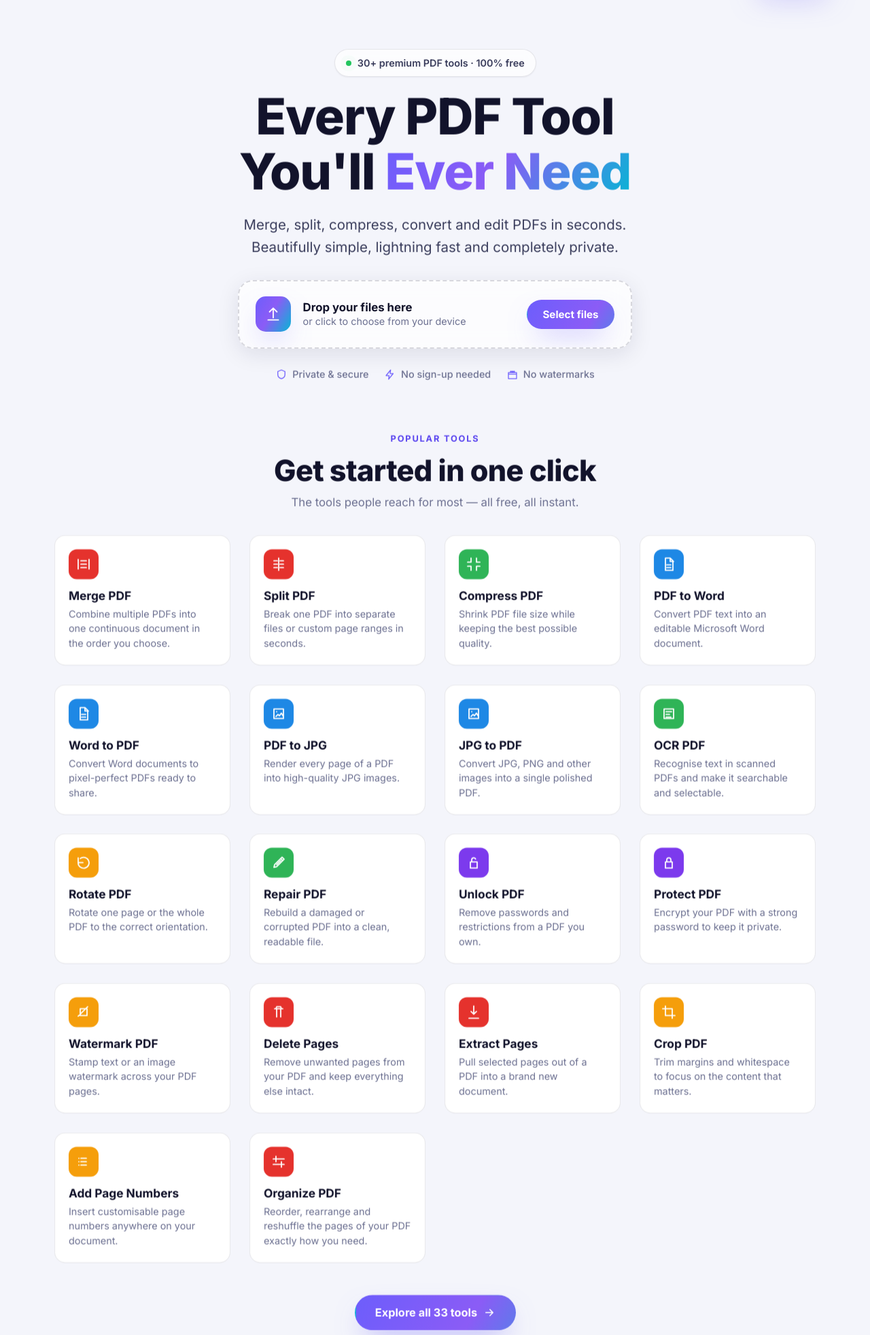
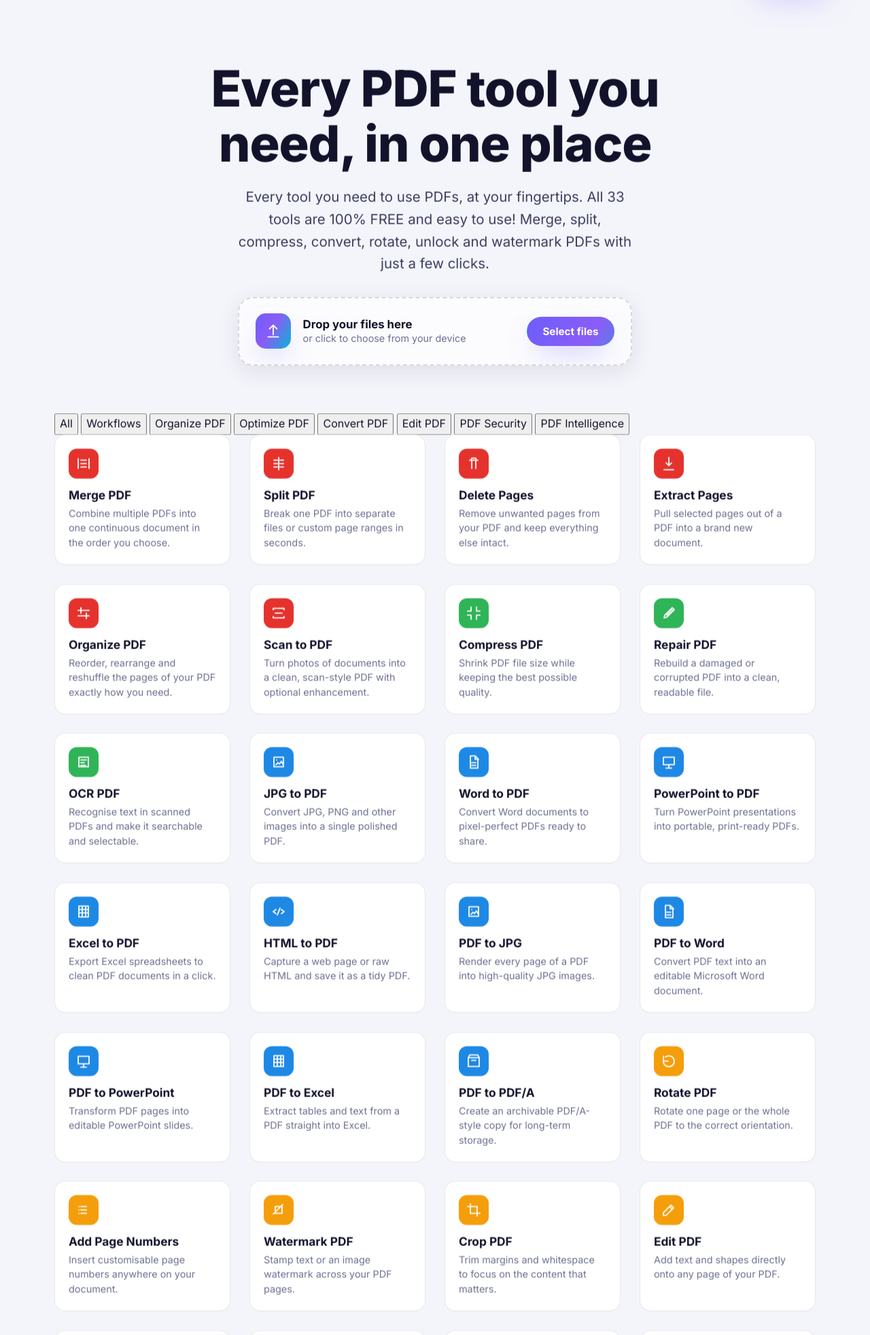
Before and after one commit to ToheedJutt/glasspdfstudio, a Flask app: page / in a window 1280 px wide. Shown: the part 64-2028 px from the top of the page at 68% size. Run offline with Flask 3, Linux system fonts and the light colour scheme; some libraries are stand-ins or nearby versions.

Commit message:
Homepage v3: iLovePDF pattern — pills, full tool grid, dark footer sections

```diff
--- a/GlassPDFStudio/templates/index.html
+++ b/GlassPDFStudio/templates/index.html
@@ -10,18 +10,14 @@
   <section class="hero">
     <div class="container hero__inner">
       <div class="hero__copy">
-        <span class="hero__eyebrow" data-reveal>
-          <span class="hero__eyebrow-dot"></span> 30+ premium PDF tools · 100% free
-        </span>
-        <h1 class="hero__title" data-reveal>
-          Every PDF Tool<br>You'll <span class="grad-text">Ever Need</span>
-        </h1>
+        <h1 class="hero__title" data-reveal>Every PDF tool you need, in one place</h1>
         <p class="hero__lead" data-reveal>
-          Merge, split, compress, convert and edit PDFs in seconds.
-          Beautifully simple, lightning fast and completely private.
+          Every tool you need to use PDFs, at your fingertips. All 33 tools are
+          100% FREE and easy to use! Merge, split, compress, convert, rotate,
+          unlock and watermark PDFs with just a few clicks.
         </p>
 
-        {# Large upload / drag-drop launcher. #}
+        {# Slim upload launcher — dropping files opens the tool chooser. #}
         <div class="hero-drop" data-hero-drop tabindex="0" role="button"
              aria-label="Upload PDF files to get started" data-reveal>
           <input type="file" data-hero-input multiple hidden
@@ -32,12 +28,6 @@
             <span>or click to choose from your device</span>
           </span>
           <span class="hero-drop__cta btn btn--primary">Select files</span>
-        </div>
-
-        <div class="hero__trust" data-reveal>
-          <span>{{ 'shield' | svg_icon | safe }} Private &amp; secure</span>
-          <span>{{ 'bolt' | svg_icon | safe }} No sign-up needed</span>
-          <span>{{ 'gift' | svg_icon | safe }} No watermarks</span>
         </div>
       </div>
     </div>
@@ -66,99 +56,127 @@
   </div>
 
   {# ================================================================ #}
-  {# FEATURED TOOLS GRID                                              #}
+  {# TOOLS — category pills + full grid                               #}
   {# ================================================================ #}
   <section class="tools-section" id="tools">
     <div class="container">
-      <div class="section-head" data-reveal>
-        <span class="section-kicker">Popular tools</span>
-        <h2 class="section-title">Get started in one click</h2>
-        <p class="section-sub">The tools people reach for most — all free, all instant.</p>
+      <div class="filter-pills" data-reveal role="group" aria-label="Filter tools by category">
+        <button class="pill is-active" type="button" data-pill="all">All</button>
+        <button class="pill" type="button" data-pill="workflows">Workflows</button>
+        {% for cat in categories %}
+          <button class="pill" type="button" data-pill="{{ cat.id }}">{{ cat.id }}</button>
+        {% endfor %}
       </div>
 
       <div class="tool-grid">
-        {% for tool in featured_tools %}
-          {{ tool_card(tool, loop.index0) }}
-        {% endfor %}
-      </div>
-
-      <div class="tools-section__more" data-reveal>
-        <a class="btn btn--primary btn--lg" href="{{ url_for('home.all_tools') }}">
-          Explore all {{ ALL_TOOLS | length }} tools
-          <span class="btn__icon" aria-hidden="true">{{ 'arrow' | svg_icon | safe }}</span>
-        </a>
-      </div>
-    </div>
-  </section>
-
-  {# ================================================================ #}
-  {# CATEGORY SHOWCASE                                                #}
-  {# ================================================================ #}
-  <section class="cats">
-    <div class="container">
-      <div class="section-head" data-reveal>
-        <span class="section-kicker">Everything in one place</span>
-        <h2 class="section-title">A tool for every job</h2>
-      </div>
-      <div class="cats__grid">
+        {% set ns = namespace(i=0) %}
         {% for cat in categories %}
-          <a class="cat-card" href="{{ url_for('home.all_tools') }}#cat-{{ cat.id | replace(' ', '-') | lower }}"
-             data-reveal data-cat="{{ cat.id }}" style="--accent: {{ cat.accent }}; --i: {{ loop.index0 }}">
-            <span class="cat-card__label">{{ cat.label }}</span>
-            <span class="cat-card__count">{{ tools_by_category[cat.id] | length }} tools</span>
-            <span class="cat-card__tools">
-              {% for t in tools_by_category[cat.id][:4] %}<span>{{ t.name }}</span>{% endfor %}
-            </span>
-            <span class="cat-card__go" aria-hidden="true">{{ 'arrow' | svg_icon | safe }}</span>
-          </a>
+          {% for tool in tools_by_category[cat.id] %}
+            {{ tool_card(tool, ns.i) }}
+            {% set ns.i = ns.i + 1 %}
+          {% endfor %}
         {% endfor %}
       </div>
     </div>
   </section>
 
   {# ================================================================ #}
-  {# WHY CHOOSE — FEATURES                                            #}
+  {# WORK YOUR WAY                                                    #}
   {# ================================================================ #}
-  <section class="features">
+  <section class="ways">
     <div class="container">
       <div class="section-head" data-reveal>
-        <span class="section-kicker">Why GlassPDFStudio</span>
-        <h2 class="section-title">Built to feel effortless</h2>
-        <p class="section-sub">Powerful enough for pros, simple enough for everyone.</p>
+        <h2 class="section-title">Work your way</h2>
       </div>
-
-      <div class="feature-grid">
-        {% set features = [
-          {'icon':'bolt','title':'Fast by design','text':'Tools are tuned to finish in seconds, even on big files.'},
-          {'icon':'shield','title':'Private by default','text':'The desktop app runs 100% on your machine — files you process there never leave it.'},
-          {'icon':'check','title':'No watermarks, ever','text':'Clean, professional output with no branding added to your documents.'},
-          {'icon':'gift','title':'Free, all of it','text':'Every tool is free. No trials, no page limits, no paywall tricks.'},
-          {'icon':'offline','title':'Works offline','text':'Install the desktop app and keep working with no connection at all.'},
-          {'icon':'doc','title':'Everyday formats','text':'PDF, Word, Excel, PowerPoint and images — convert between them freely.'}
-        ] %}
-        {% for f in features %}
-          <div class="feature" data-reveal style="--i: {{ loop.index0 }}">
-            <span class="feature__icon" aria-hidden="true">{{ f.icon | svg_icon | safe }}</span>
-            <h3 class="feature__title">{{ f.title }}</h3>
-            <p class="feature__text">{{ f.text }}</p>
+      <div class="ways__grid">
+        <div class="way-card" data-reveal>
+          <div class="way-card__art" aria-hidden="true">{{ 'offline' | svg_icon | safe }}</div>
+          <div class="way-card__body">
+            <h3 class="way-card__title">Work offline with Desktop</h3>
+            <p class="way-card__text">Batch edit and manage documents locally, with no internet and no limits.</p>
           </div>
-        {% endfor %}
+        </div>
+        <div class="way-card" data-reveal>
+          <div class="way-card__art" aria-hidden="true">{{ 'doc' | svg_icon | safe }}</div>
+          <div class="way-card__body">
+            <h3 class="way-card__title">On-the-go with Mobile</h3>
+            <p class="way-card__text">Your favourite tools, right in your pocket. Keep working on your projects anytime, anywhere.</p>
+          </div>
+        </div>
+        <div class="way-card" data-reveal>
+          <div class="way-card__art" aria-hidden="true">{{ 'shield' | svg_icon | safe }}</div>
+          <div class="way-card__body">
+            <h3 class="way-card__title">Private by design</h3>
+            <p class="way-card__text">In the desktop app your files never leave your machine — no uploads, no tracking, no copies kept.</p>
+          </div>
+        </div>
       </div>
     </div>
   </section>
 
   {# ================================================================ #}
-  {# CTA BANNER                                                       #}
+  {# MEMBER HISTORY — the free account benefit                        #}
   {# ================================================================ #}
-  <section class="cta-band">
-    <div class="container cta-band__inner" data-reveal>
-      <div class="cta-band__glow" aria-hidden="true"></div>
-      <h2 class="cta-band__title">Ready to tame your PDFs?</h2>
-      <p class="cta-band__text">Pick a tool and get a polished result in seconds — no account, no cost.</p>
-      <div class="cta-band__actions">
-        <a class="btn btn--primary btn--lg" href="{{ url_for('home.all_tools') }}">Browse all tools</a>
-        <a class="btn btn--ghost btn--lg" href="{{ url_for('tools.page', slug='merge-pdf') }}">Try Merge PDF</a>
+  <section class="member">
+    <div class="container member__inner">
+      <div class="member__visual" data-reveal aria-hidden="true">
+        <img class="member__icon" src="{{ url_for('static', filename='icons/icon-512.png') }}" alt="" width="88" height="88">
+        <div class="member__rows">
+          <div class="member__row"><span class="member__file">merged.pdf</span><span class="member__tool">Merge PDF</span></div>
+          <div class="member__row"><span class="member__file">report.docx</span><span class="member__tool">PDF to Word</span></div>
+          <div class="member__row"><span class="member__file">compressed.pdf</span><span class="member__tool">Compress PDF</span></div>
+        </div>
+      </div>
+      <div class="member__copy" data-reveal>
+        <h2 class="member__title">Your files, remembered</h2>
+        <ul class="member__points">
+          <li>{{ 'check' | svg_icon | safe }} Every file you convert or generate is recorded on your account</li>
+          <li>{{ 'check' | svg_icon | safe }} Find and re-download your results anytime, from any device</li>
+          <li>{{ 'check' | svg_icon | safe }} Sign in with a password, or a one-time code emailed to you</li>
+        </ul>
+        <a class="btn btn--primary btn--lg" href="{{ url_for('auth.signup') }}">Create free account</a>
+      </div>
+    </div>
+  </section>
+
+  {# ================================================================ #}
+  {# TRUST STRIP                                                      #}
+  {# ================================================================ #}
+  <section class="trust">
+    <div class="container">
+      <h2 class="trust__title" data-reveal>The PDF toolkit that respects your files</h2>
+      <p class="trust__text" data-reveal>
+        GlassPDF Studio gives you every tool you need to work efficiently with
+        your digital documents — completely free, with no watermarks and no
+        page limits, while keeping your data safe and secure.
+      </p>
+      <div class="trust__badges" data-reveal>
+        <span class="trust-badge">{{ 'gift' | svg_icon | safe }}<span><strong>100% FREE</strong><small>Every tool, forever</small></span></span>
+        <span class="trust-badge">{{ 'lock' | svg_icon | safe }}<span><strong>SECURE SSL ENCRYPTION</strong><small>HTTPS on every page</small></span></span>
+        <span class="trust-badge">{{ 'check' | svg_icon | safe }}<span><strong>OPEN SOURCE</strong><small>MIT licensed code</small></span></span>
       </div>
     </div>
   </section>
 {% endblock %}
+
+{% block extra_scripts %}
+  <script>
+    (function () {
+      var pills = document.querySelectorAll("[data-pill]");
+      var cards = document.querySelectorAll(".tool-grid .tool-card[data-category]");
+      pills.forEach(function (pill) {
+        pill.addEventListener("click", function () {
+          pills.forEach(function (p) { p.classList.remove("is-active"); });
+          pill.classList.add("is-active");
+          var f = pill.getAttribute("data-pill");
+          cards.forEach(function (card) {
+            var show = f === "all"
+              || card.getAttribute("data-category") === f
+              || (f === "workflows" && card.getAttribute("href").indexOf("create-workflow") !== -1);
+            card.style.display = show ? "" : "none";
+          });
+        });
+      });
+    })();
+  </script>
+{% endblock %}
```
